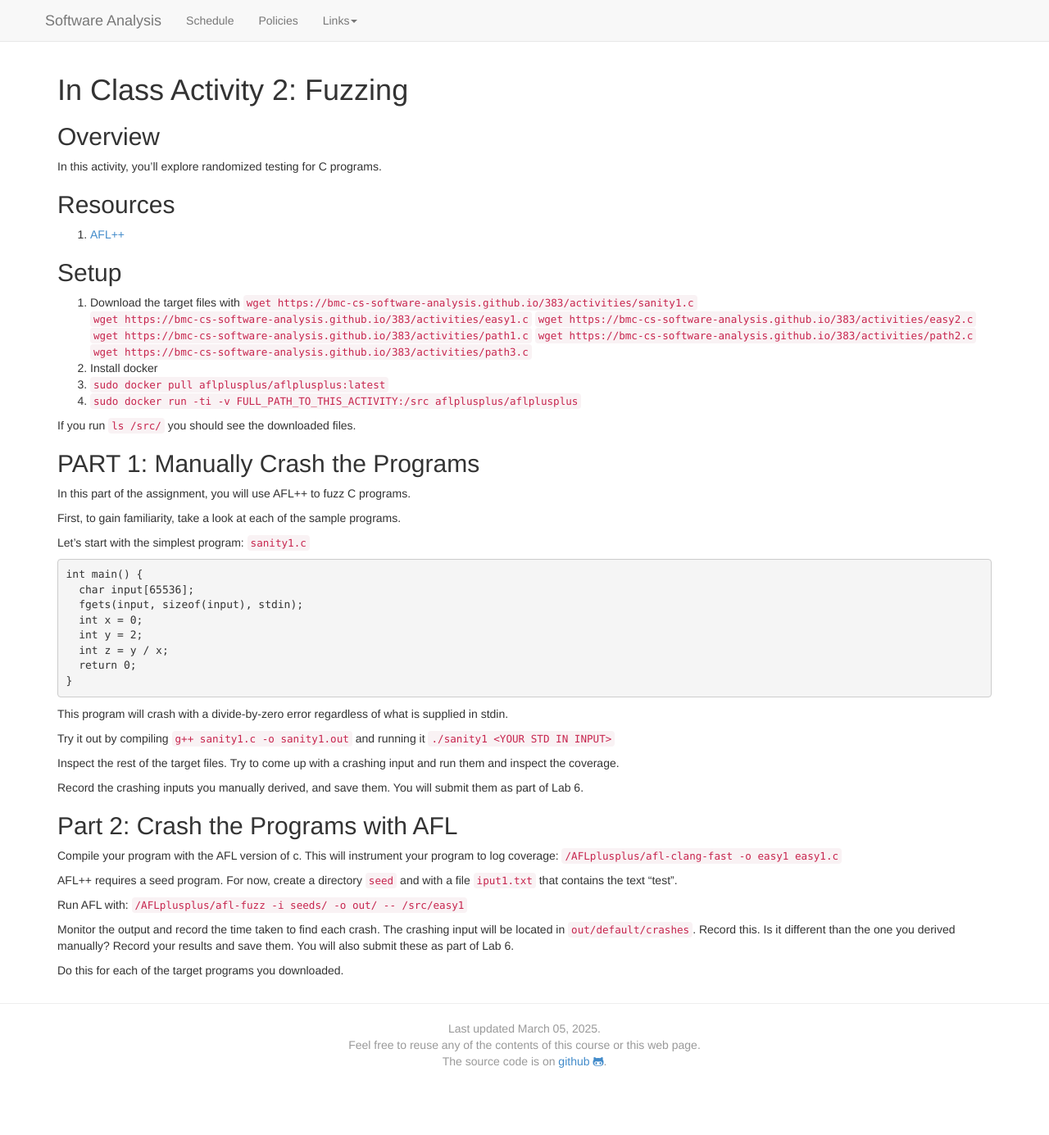
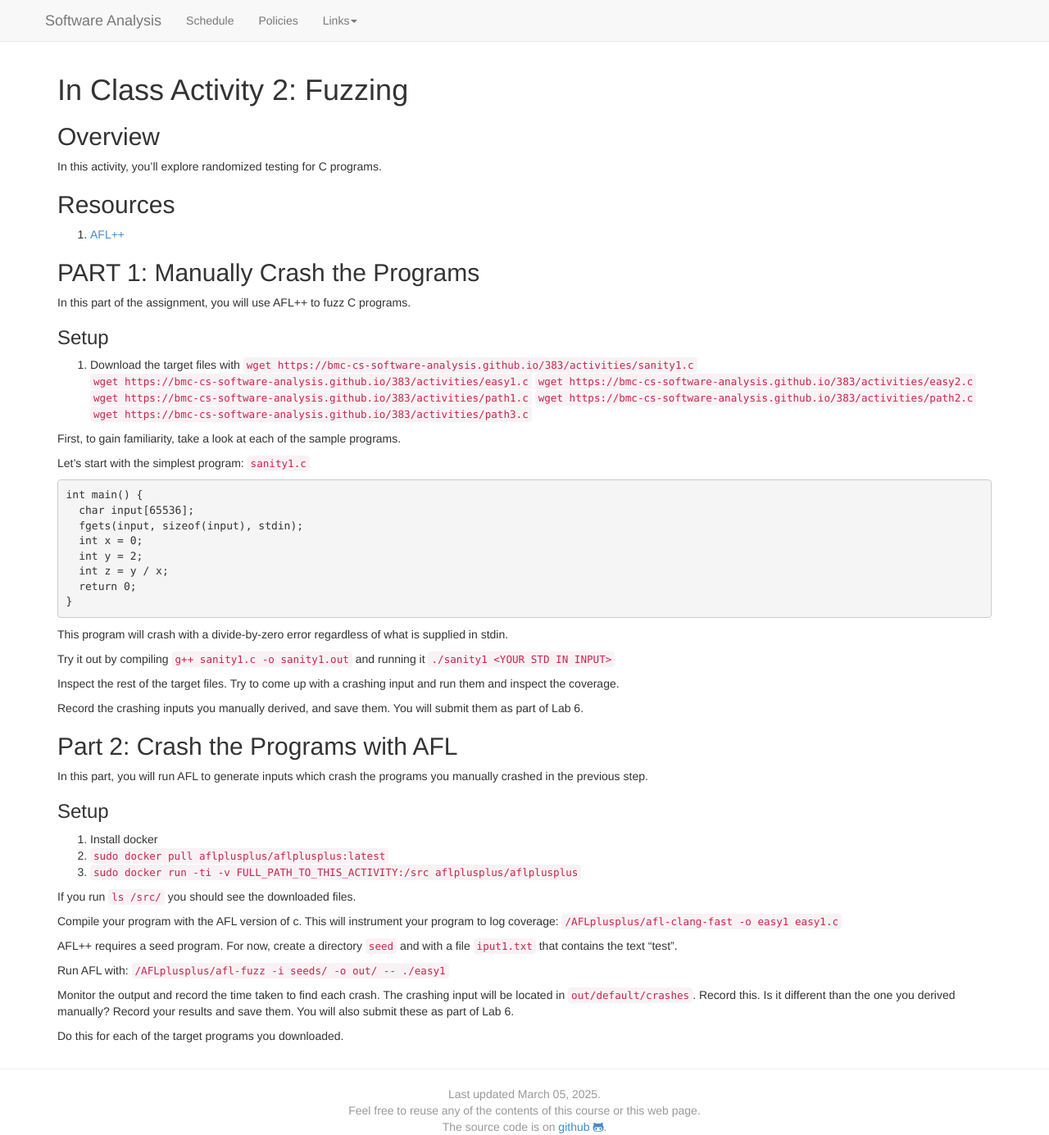
Before and after one commit to bmc-cs-software-analysis/383, a Jekyll site: the page built from activity.md, in a window 1280 px wide and 1385 px high. Shown: the whole window at 82% size. Built offline with Jekyll 4.4.1, drawn with Linux system fonts in a browser that asks for light colours; nearby versions of some CDN libraries.

Commit message:
seperate out instructions

```diff
--- a/activity.md
+++ b/activity.md
@@ -17,23 +17,18 @@ In this activity, you'll explore randomized testing for C programs.
 ## Resources
 1. [AFL++](https://aflplus.plus/)
 
-## Setup
-0. Download the target files with
+## PART 1: Manually Crash the Programs
+
+In this part of the assignment, you will use AFL++ to fuzz C programs.
+
+### Setup
+1. Download the target files with
 `wget https://bmc-cs-software-analysis.github.io/383/activities/sanity1.c`
 `wget https://bmc-cs-software-analysis.github.io/383/activities/easy1.c`
 `wget https://bmc-cs-software-analysis.github.io/383/activities/easy2.c`
 `wget https://bmc-cs-software-analysis.github.io/383/activities/path1.c`
 `wget https://bmc-cs-software-analysis.github.io/383/activities/path2.c`
 `wget https://bmc-cs-software-analysis.github.io/383/activities/path3.c`
-1. Install docker
-2. `sudo docker pull aflplusplus/aflplusplus:latest`
-3. `sudo docker run -ti -v FULL_PATH_TO_THIS_ACTIVITY:/src aflplusplus/aflplusplus`
-
-If you run `ls /src/` you should see the downloaded files.
-
-## PART 1: Manually Crash the Programs
-
-In this part of the assignment, you will use AFL++ to fuzz C programs.
 
 First, to gain familiarity, take a look at each of the sample programs.
 
@@ -62,11 +57,20 @@ Record the crashing inputs you manually derived, and save them. You will submit
 
 ## Part 2: Crash the Programs with AFL
 
+In this part, you will run AFL to generate inputs which crash the programs you manually crashed in the previous step.
+
+### Setup
+1. Install docker
+2. `sudo docker pull aflplusplus/aflplusplus:latest`
+3. `sudo docker run -ti -v FULL_PATH_TO_THIS_ACTIVITY:/src aflplusplus/aflplusplus`
+
+If you run `ls /src/` you should see the downloaded files.
+
 Compile your program with the AFL version of c. This will instrument your program to log coverage: `/AFLplusplus/afl-clang-fast -o easy1 easy1.c`
 
 AFL++ requires a seed program. For now, create a directory `seed` and with a file `iput1.txt` that contains the text "test".
 
-Run AFL with: `/AFLplusplus/afl-fuzz  -i seeds/ -o out/ -- /src/easy1`
+Run AFL with: `/AFLplusplus/afl-fuzz  -i seeds/ -o out/ -- ./easy1`
 
 Monitor the output and record the time taken to find each crash. The crashing input will be located in `out/default/crashes`. Record this. Is it different than the one you derived manually? Record your results and save them. You will also submit these as part of Lab 6.
 
```
